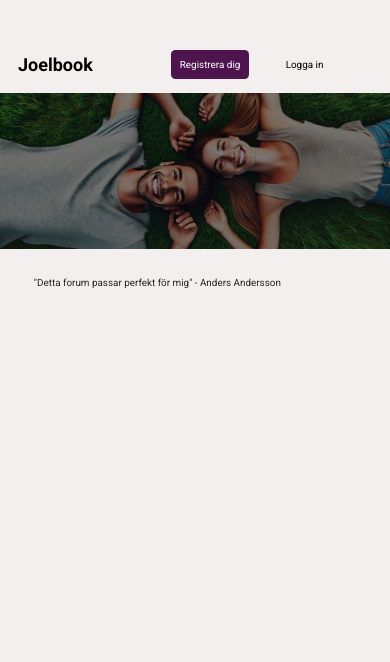
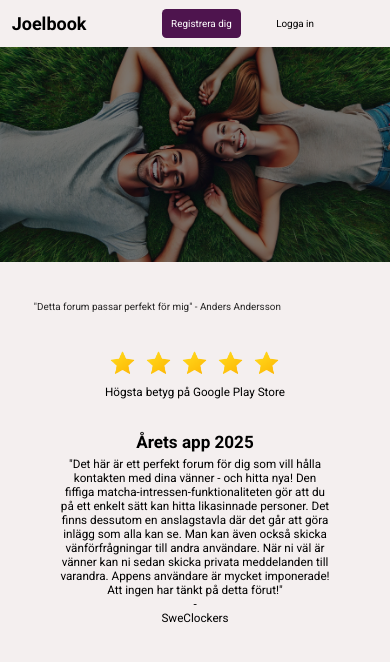
Before and after one commit to MrFieldbranch/SocialMediaReactClient, a React (Vite) app: page /start in a window 390 px wide. Shown: the top 662 px of the page. Built offline with nearby package versions, Linux system fonts and the light colour scheme.

Commit message:
Improve styling

```diff
--- a/src/components/Interest.tsx
+++ b/src/components/Interest.tsx
@@ -1,13 +1,14 @@
 import { InterestProps } from "../types/InterestProps";
 
-const Interest = ({ id, name, onButtonClick, color, buttonText }: InterestProps) => {
+const Interest = ({ id, name, onButtonClick, color, hoverColor, buttonText }: InterestProps) => {
   return (
     <div className="item">
       <p>{name}</p>
       {onButtonClick && (
         <button
-			onClick={() => onButtonClick(id)}
-			style={{ "--hover-bg-color": color } as React.CSSProperties}>
+          onClick={() => onButtonClick(id)}
+          style={{ "--bg-color-interest": color, "--hover-bg-color-interest": hoverColor } as React.CSSProperties}
+        >
           {buttonText}
         </button>
       )}
--- a/src/constants/quotes.ts
+++ b/src/constants/quotes.ts
@@ -10,3 +10,12 @@ export const quotes: string[] = [
   '"Man kan bli fast i timmar" - Johanna Johansson',
   '"Joelbook är så bra" - Ida Ingemarsson'
 ];
+
+export const newsReportQuote: string = `"Det här är ett perfekt forum för dig
+som vill hålla kontakten med dina vänner - och hitta nya! Den fiffiga
+matcha-intressen-funktionaliteten gör att du på ett enkelt sätt kan hitta
+likasinnade personer. Det finns dessutom en anslagstavla där det går att
+göra inlägg som alla kan se. Man kan även också skicka vänförfrågningar till
+andra användare. När ni väl är vänner kan ni sedan skicka privata meddelanden
+till varandra. Appens användare är mycket imponerade! Att ingen har tänkt på
+detta förut!"`;
--- a/src/index.css
+++ b/src/index.css
@@ -5,22 +5,23 @@
   box-sizing: border-box;
 }
 
+:root {
+  --general-padding: 8rem 10% 0;
+}
+
 html {
   font-size: 10px;
 }
 
 body {
-
   background-color: #f4efef;
   color: black;
   font-family: "Roboto", sans-serif;
 }
 
 .main-container {
-  margin: 0 auto;
-  width: 80%;
+  width: 100%;
   min-height: 100vh;
-  padding-top: 8rem;
 }
 
 button {
@@ -97,17 +98,18 @@ select:focus-visible {
 }
 
 .start {
-  margin-top: -4rem;
+  padding-top: 1rem;
 }
 
 .start-upper {
   display: flex;
   align-items: center;
+  padding-left: 3%;
 }
 
 .start h1 {
-  font-size: 5rem;
-  margin-right: 40vw;
+  font-size: 4rem;
+  margin: 0 45% 0 0;
 }
 
 .start button {
@@ -116,7 +118,7 @@ select:focus-visible {
 }
 
 #start-register {
-  margin-right: 3vw;
+  margin-right: 3%;
   background-color: rgb(78, 20, 78);
   color: white;
   padding: 1rem 1rem;
@@ -127,16 +129,14 @@ select:focus-visible {
 }
 
 .start-image-container {
-  position: relative;
-  width: 100vw;
-  height: 30vw;
-  left: 50%;
-  transform: translateX(-50%);
+  margin-top: 1rem;
+  margin-bottom: 4rem;
+  width: 100%;
+  height: 20vw;
   background-image: url("./images/two-friends-dall-e.webp");
   background-size: cover;
   background-position: center;
   filter: brightness(50%);
-  margin-bottom: 4vw;
 }
 
 .quote-container {
@@ -151,7 +151,7 @@ select:focus-visible {
 
 .quote {
   position: absolute;
-  font-size: 2rem;
+  font-size: 1.8rem;
   animation: slideInOut 60s infinite;
   opacity: 0;
 }
@@ -179,6 +179,55 @@ select:focus-visible {
   }
 }
 
+.review-and-news-report {
+  display: flex;
+  align-items: center;
+  justify-content: space-around;
+  margin-top: 4rem;
+}
+
+.review-section {
+  display: flex;
+  align-items: center;
+  gap: 3rem;
+}
+
+.review-section p {
+  font-size: 1.8rem;
+}
+
+.review-star-container {
+  display: flex;
+  gap: 1rem;
+  align-items: center;
+}
+
+.star-image {
+  background-image: url("./images/icons8-star-48.png");
+  width: 4rem;
+  height: 4rem;
+  background-size: contain;
+  background-repeat: no-repeat;
+  background-position: center;
+}
+
+.news-report-section {
+  display: flex;
+  flex-direction: column;
+  align-items: center;
+  width: 35%;
+}
+
+.news-report-section h2 {
+  font-size: 2.4rem;
+  margin-bottom: 1rem;
+}
+
+.news-report-section p {
+  font-size: 1.8rem;
+  text-align: center;
+}
+
 .login-or-register-background {
   position: relative;
   z-index: 0;
@@ -203,7 +252,7 @@ select:focus-visible {
 .login-or-register {
   width: 40vw;
   margin: auto;
-  margin-top: 6rem;
+  margin-top: 12rem;
   display: flex;
   flex-direction: column;
   align-items: center;
@@ -255,9 +304,7 @@ nav {
   position: fixed;
   top: 0;
   left: 0;
-  right: 0;
   width: 100vw;
-  height: 5rem;
   height: 7rem;
   display: flex;
   justify-content: space-between;
@@ -286,6 +333,10 @@ nav button:hover {
 
 nav img {
   display: none;
+}
+
+.detailed-user {
+  padding: var(--general-padding);
 }
 
 .detailed-user-name {
@@ -325,19 +376,49 @@ nav img {
 }
 
 .confirm {
-  background-color: rgb(215, 243, 215);
+  /* background-color: rgb(215, 243, 215); */
+  background-color: rgb(66, 149, 66);
+  color: white;
 }
 
 .confirm:hover {
-  background-color: rgb(176, 249, 176);
+  /* background-color: rgb(176, 249, 176); */
+  background-color: rgb(18, 123, 18);
 }
 
 .cancel {
-  background-color: rgb(243, 193, 193);
+  /* background-color: rgb(243, 193, 193); */
+  background-color: rgb(212, 19, 19);
+  color: white;
 }
 
 .cancel:hover {
-  background-color: rgb(247, 163, 163);
+  /* background-color: rgb(247, 163, 163); */
+  background-color: rgb(180, 14, 14);
+}
+
+.my-friends {
+  padding: var(--general-padding);
+}
+
+.strangers {
+  padding: var(--general-padding);
+}
+
+.conversation {
+  padding: var(--general-padding);
+}
+
+.all-friend-requests {
+  padding: var(--general-padding);
+}
+
+.interests {
+  padding: var(--general-padding);
+}
+
+.public-board {
+  padding: var(--general-padding);
 }
 
 .basic-user {
@@ -354,15 +435,41 @@ nav img {
   margin-right: 6rem;
 }
 
+.sub-menu a {
+  /* background-color: rgb(199, 230, 241);
+  background-color: rgb(138, 155, 162);
+  background-color: rgb(201, 202, 207); */
+  background-color: rgb(150, 165, 241);
+  color: white;
+  /* color: black; */
+  padding: 0.5rem 1rem;
+  border-radius: 0.5rem;
+  border: none;
+  /* border: 2px solid blue; */
+}
+
+.sub-menu a:hover {
+  /* background-color: rgb(168, 223, 242);
+  background-color: rgb(210, 214, 234); */
+  background-color: rgb(131, 150, 248);
+  /* color: black; */
+}
+
 .sub-menu button {
-  background: none;
-  padding: 0;
-  color: black;
+  background-color: var(--bg-color-sub-menu);
+  padding: 0.5rem 1rem; /* Överflödig? */
+  border-radius: 0.5rem; /* Överflödig? */
+  border: none; /* Överflödig? */
+  color: white;
 }
 
 .sub-menu button:hover {
+  background-color: var(--hover-bg-color-sub-menu);
+}
+
+/* .sub-menu button:hover {
   color: rgb(52, 48, 48);
-}
+} */
 
 .sub-section {
   margin: 2rem 0 4rem 0;
@@ -386,7 +493,7 @@ nav img {
 .item {
   display: flex;
   align-items: center;
-  background-color: rgb(199, 230, 241);
+  background-color: inherit;
   color: black;
   border-radius: 0.5rem;
   padding: 1rem 2rem;
@@ -394,15 +501,15 @@ nav img {
 }
 
 .item button {
-  background-color: inherit;
+  background-color: var(--bg-color-interest);
   font-size: 1rem;
-  color: black;
+  color: white;
   margin-bottom: 0;
   margin-left: 1rem;
 }
 
 .item button:hover {
-  background-color: var(--hover-bg-color);
+  background-color: var(--hover-bg-color-interest);
 }
 
 .mar-top-1 {
@@ -488,9 +595,51 @@ nav img {
   margin-top: -8rem;
 }
 
-@media (max-width: 1500px) {
+@media (max-width: 1600px) {
+  .start h1 {
+    font-size: 3.5rem;
+  }
+
+  .start button {
+    font-size: 1.6rem;
+  }
+
+  .start-image-container {
+    margin-bottom: 3rem;
+  }
+
+  .review-and-news-report {
+    margin-top: 3rem;
+  }
+
+  .quote {
+    font-size: 1.6rem;
+  }
+
+  .star-image {
+    width: 3.5rem;
+    height: 3.5rem;
+  }
+
+  .review-section p {
+    font-size: 1.6rem;
+  }
+
+  .news-report-section {
+    width: 40%;
+  }
+
+  .news-report-section p {
+    font-size: 1.6rem;
+  }
+
+  .news-report-section h2 {
+    font-size: 2.1rem;
+    margin-bottom: 0.7rem;
+  }
+
   .login-or-register {
-    margin-top: 3rem;
+    margin-top: 9rem;
   }
 
   .nav-links {
@@ -512,19 +661,40 @@ nav img {
 }
 
 @media (max-width: 1200px) {
+  /* .start-image-container {
+    height: 25vw;
+  } */
+
   .nav-links {
     margin: 0 5%;
     width: 70%;
   }
 
-  .main-container {
-    width: 90%;
+  :root {
+    --general-padding: 8rem 5% 0;
   }
 }
 
 @media (max-width: 1050px) {
   html {
     font-size: 9px;
+  }
+
+  .start-image-container {
+    margin-bottom: 2rem;
+  }
+
+  .review-and-news-report {
+    margin-top: 2rem;
+  }
+
+  .review-section {
+    gap: 1.5rem;
+  }
+
+  .star-image {
+    width: 3rem;
+    height: 3rem;
   }
 }
 
@@ -534,7 +704,7 @@ nav img {
   }
 
   .login-or-register {
-    width: 60vw;
+    width: 60%;
   }
 
   .message {
@@ -547,22 +717,41 @@ nav img {
     font-size: 10px;
   }
 
+  .start {
+    padding-bottom: 3rem;
+  }
+
   .start h1 {
     font-size: 3rem;
-    margin-right: 43vw;
+    margin-right: 43%;
   }
 
   .start button {
     font-size: 1.3rem;
   }
 
-  .quote {
-    font-size: 1.6rem;
+  .start-image-container {
+    height: 50vw;
+    margin-bottom: 5rem;
+  }
+
+  .review-and-news-report {
+    flex-direction: column;
+    gap: 5rem;
+    margin-top: 5rem;
+  }
+
+  .news-report-section {
+    width: 70%;
   }
 
   .login-or-register {
-    width: 80vw;
-    margin-top: 0;
+    width: 80%;
+    margin-top: 8rem;
+  }
+
+  nav {
+    padding: 0 10% 0 3%;
   }
 
   .nav-links {
@@ -648,15 +837,11 @@ nav img {
 
 @media (max-width: 670px) {
   .start h1 {
-    margin-right: 30vw;
+    margin-right: 30%;
   }
 
   #start-register {
-    margin-right: 7vw;
-  }
-
-  .start-image-container {
-    height: 40vw;
+    margin-right: 7%;
   }
 }
 
@@ -665,8 +850,17 @@ nav img {
     font-size: 2.4rem;
   }
 
+  .start-image-container {
+    height: 55vw;
+  }
+
   .login-or-register {
-    margin-top: -4rem;
+    margin-top: 4rem;
+  }
+
+  .sub-menu a,
+  .sub-menu button {
+    font-size: 1.2rem;
   }
 
   .separate-data {
@@ -692,9 +886,26 @@ nav img {
     font-size: 9px;
   }
 
-  .main-container {
-    width: 100%;
-    padding: 8rem 2rem 0;
+  /* :root {
+    --general-padding: 8rem 0 0;
+  } */
+
+  .review-section {
+    flex-direction: column;
+    gap: 1rem;
+  }
+
+  .start-image-container {
+    margin-bottom: 3rem;
+  }
+
+  .review-and-news-report {
+    margin-top: 2.7rem;
+    gap: 3.7rem;
+  }
+
+  .news-report-section h2 {
+    margin-bottom: 0.5rem;
   }
 
   .detailed-user-dob-email {
@@ -726,7 +937,7 @@ nav img {
 
 @media (max-width: 450px) {
   .start h1 {
-    margin-right: 20vw;
+    margin-right: 20%;
   }
 
   .quote {
@@ -790,4 +1001,27 @@ nav img {
   .quote {
     font-size: 1.1rem;
   }
+
+  .review-section p {
+    font-size: 1.3rem;
+  }
+
+  .news-report-section p {
+    font-size: 1.3rem;
+  }
+
+  .news-report-section h2 {
+    font-size: 1.9rem;
+  }
 }
+
+@media (max-width: 340px) {
+  .quote {
+    font-size: 1rem;
+  }
+
+  .sub-menu a,
+  .sub-menu button {
+    font-size: 1rem;
+  }
+}
--- a/src/types/InterestProps.ts
+++ b/src/types/InterestProps.ts
@@ -3,5 +3,6 @@ export type InterestProps = {
 	name: string;
 	onButtonClick?: (id: number) => void;
 	color?: string;
+	hoverColor?: string;
 	buttonText?: string;
 }
--- a/src/types/SubMenuItem.ts
+++ b/src/types/SubMenuItem.ts
@@ -3,4 +3,6 @@ export type SubMenuItem = {
         onClick?: () => void;
         linkTo?: string;
 		optionalProps?: Record<string, string>;
+		color?: string;
+		hoverColor?: string;
 }
--- a/src/views/StartView.tsx
+++ b/src/views/StartView.tsx
@@ -1,5 +1,6 @@
 import { useNavigate } from "react-router-dom";
 import { quotes } from "../constants/quotes";
+import { newsReportQuote } from "../constants/quotes";
 
 const StartView = () => {
   const navigate = useNavigate();
@@ -29,6 +30,24 @@ const StartView = () => {
           </p>
         ))}
       </div>
+      <div className="review-and-news-report">
+        <div className="review-section">
+          <div className="review-star-container">
+            <div className="star-image" />
+            <div className="star-image" />
+            <div className="star-image" />
+            <div className="star-image" />
+            <div className="star-image" />
+          </div>
+          <p>Högsta betyg på Google Play Store </p>
+        </div>
+        <div className="news-report-section">
+          <h2>Årets app 2025</h2>
+          <p>{newsReportQuote}</p>
+		  <p>-</p>
+		  <p>SweClockers</p>
+        </div>
+      </div>
     </div>
   );
 };
--- a/src/views/StrangersView.tsx
+++ b/src/views/StrangersView.tsx
@@ -48,8 +48,8 @@ const StrangersView = () => {
   }, [location.pathname]);
 
   const handleError = () => {
-	setError(null);
-  }
+    setError(null);
+  };
 
   if (error)
     return (
```
Also changed, not shown: src/components/InterestList.tsx (+2 -23 lines), src/components/SubMenu.tsx (+12 -9 lines), src/types/InterestListProps.ts (+6 -5 lines), src/views/InterestsView.tsx (+14 -2 lines), src/views/UserView.tsx (+10 -0 lines), src/images/icons8-star-48.png (added).
